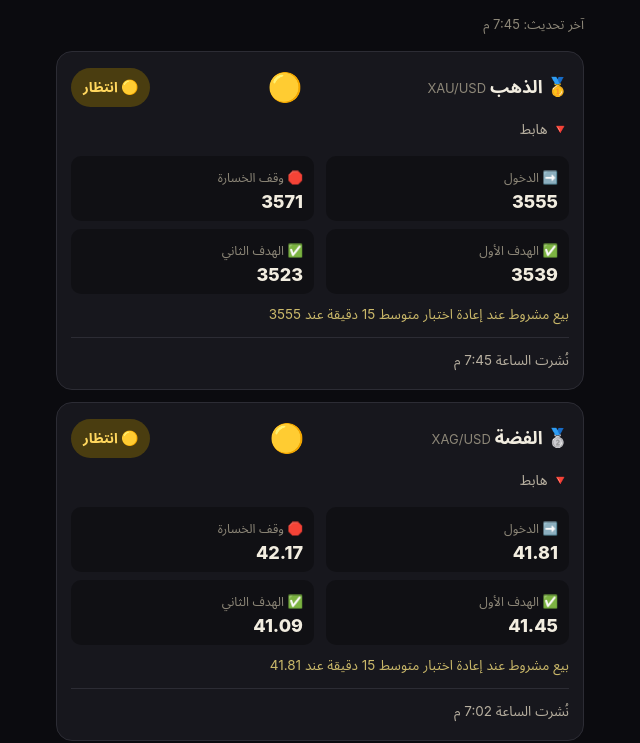
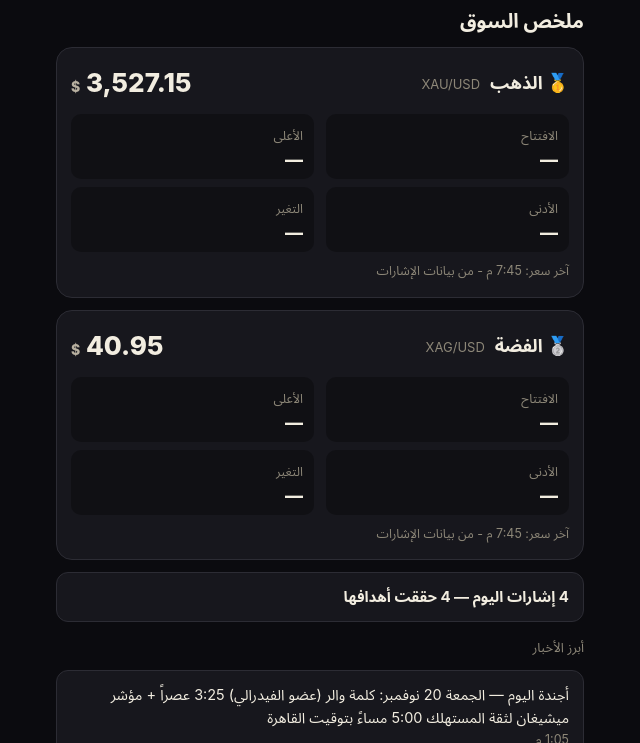
Before and after one commit to designsarchitech/ziko-gold-trading-data, a plain HTML site: page index.html in a window 1280 px wide. Shown: the part 366-1109 px from the top of the page, without its empty margins (320-960 px from the left). Drawn offline with Linux system fonts and the light colour scheme; no server answers.

Commit message:
Bigger app header + new Market Summary section (day OHLC/change, today's posted signals, top channel news)

```diff
--- a/index.html
+++ b/index.html
@@ -13,9 +13,10 @@
   #splash img { width: 330px; height: 330px; object-fit: cover; border-radius: 28px; }
   .wrap { max-width: 560px; margin: 0 auto; padding: 18px 16px 40px; }
   header { display: flex; align-items: center; gap: 12px; }
-  header .logo { width: 64px; height: 64px; border-radius: 14px; object-fit: cover; flex: none; }
-  header h1 { font-family: Georgia, "Times New Roman", serif; color: #e8c15a; font-size: 22px; margin: 0; line-height: 1.2; }
-  header .sub { color: #b8b0a0; font-size: 14px; margin-top: 4px; }
+  header .logo { width: 100px; height: 100px; border-radius: 18px; object-fit: cover; flex: none; }
+  header h1 { font-family: Georgia, "Times New Roman", serif; color: #e8c15a; font-size: 30px; margin: 0; line-height: 1.2; }
+  header .sub { color: #b8b0a0; font-size: 15px; margin-top: 4px; }
+  header > div { flex: 1; min-width: 0; }
   #langBtn { margin-inline-start: auto; background: #1c1c22; color: #e8c15a; border: 1px solid #3a3a44; border-radius: 999px; padding: 8px 14px; font-size: 14px; font-weight: 700; cursor: pointer; flex: none; }
   .pills { display: flex; gap: 10px; margin: 18px 0 14px; }
   .pill { flex: 1; display: flex; align-items: center; justify-content: center; gap: 8px; background: #17171d; border: 1px solid #2c2c34; border-radius: 999px; padding: 10px 8px; font-size: 15px; font-weight: 700; cursor: pointer; color: #f2ede0; }
@@ -30,6 +31,18 @@
   .price-card .val { font-size: 30px; font-weight: 800; margin: 10px 0 6px; direction: ltr; text-align: end; }
   .price-card .val small { font-size: 16px; color: #b8b0a0; }
   .price-card .note { color: #8d8778; font-size: 12.5px; line-height: 1.5; }
+  .sum-card { background: #17171d; border: 1px solid #2c2c34; border-radius: 16px; padding: 16px 14px; margin-bottom: 12px; }
+  .sum-head { display: flex; align-items: center; justify-content: space-between; gap: 10px; }
+  .sum-head .name { font-size: 18px; font-weight: 800; }
+  .sum-head .sym { color: #8d8778; font-size: 13px; margin-inline-start: 6px; font-weight: 400; }
+  .sum-price { font-size: 26px; font-weight: 800; direction: ltr; white-space: nowrap; }
+  .sum-price small { font-size: 14px; color: #b8b0a0; }
+  .sum-card .nums { margin-top: 12px; }
+  .sum-card .note { color: #8d8778; font-size: 12.5px; line-height: 1.5; margin-top: 10px; }
+  .chg.up { color: #5eead4; }
+  .chg.down { color: #ff7a7a; }
+  .sum-line { background: #17171d; border: 1px solid #2c2c34; border-radius: 12px; padding: 12px 14px; margin-bottom: 12px; font-size: 15px; font-weight: 700; line-height: 1.6; }
+  .sum-news-label { color: #8d8778; font-size: 13px; margin: 4px 0 8px; }
   h2 { font-size: 20px; margin: 22px 0 4px; }
   .updated { color: #8d8778; font-size: 13px; margin-bottom: 12px; }
   .sig-card { background: #17171d; border: 1px solid #2c2c34; border-radius: 16px; padding: 16px 14px; margin-bottom: 12px; }
@@ -110,6 +123,9 @@
       <div class="note" id="silverPriceNote"></div>
     </div>
   </div>
+
+  <h2 data-i18n="summaryTitle"></h2>
+  <div id="summaryBox"></div>
 
   <h2 data-i18n="entrySignals"></h2>
   <div class="updated"><span data-i18n="lastUpdate"></span>: <span id="lastUpdate">—</span></div>
@@ -215,7 +231,16 @@ const T = {
     newSignal: "إشارة جديدة",
     tp1Hit: "تحقق الهدف الأول",
     tp1Tp2Hit: "تحقق الهدف الأول ثم الثاني",
-    noResult: "لا نتيجة بعد"
+    noResult: "لا نتيجة بعد",
+    summaryTitle: "ملخص السوق",
+    dayOpen: "الافتتاح",
+    dayHigh: "الأعلى",
+    dayLow: "الأدنى",
+    dayChange: "التغير",
+    signalsToday: "إشارات اليوم",
+    hitTargets: "حققت أهدافها",
+    noSignalsToday: "لا توجد إشارات منشورة اليوم",
+    summaryNews: "أبرز الأخبار"
   },
   en: {
     subtitle: "Live gold & silver signals, moment by moment",
@@ -275,7 +300,16 @@ const T = {
     newSignal: "New signal",
     tp1Hit: "TP1 hit",
     tp1Tp2Hit: "TP1 hit, then TP2",
-    noResult: "No result yet"
+    noResult: "No result yet",
+    summaryTitle: "Market summary",
+    dayOpen: "Open",
+    dayHigh: "High",
+    dayLow: "Low",
+    dayChange: "Change",
+    signalsToday: "signals today",
+    hitTargets: "hit their targets",
+    noSignalsToday: "No signals posted today",
+    summaryNews: "Top news"
   }
 };
 
@@ -285,6 +319,10 @@ if (lang !== "ar" && lang !== "en") lang = "ar";
 
 let currentFeed = SNAPSHOT_FEED;
 let livePriceAt = { gold: null, silver: null };
+// Market summary: day stats (open/high/low/change%) come from TradingView,
+// the app's existing second price channel — gold-api /price has no OHLC
+// fields, only price + updatedAt. Fetched on the 60s price cadence.
+let dayStats = { gold: null, silver: null };
 // Banner policy: the error banner must NOT appear on first paint while the
 // first live fetch is still in flight — show a subtle "updating" state
 // instead. The error banner appears only after the live fetch + one retry
@@ -513,8 +551,59 @@ function renderHistory() {
   }).join("");
 }
 
+function cairoDay(iso) {
+  try {
+    return new Intl.DateTimeFormat("en-CA", { timeZone: "Africa/Cairo", year: "numeric", month: "2-digit", day: "2-digit" }).format(new Date(iso));
+  } catch (e) { return ""; }
+}
+function renderSummary() {
+  const box = document.getElementById("summaryBox");
+  if (!box) return;
+  const spot = (currentFeed && currentFeed.spot) || {};
+  let html = "";
+  [["gold", t("gold"), "XAU/USD"], ["silver", t("silver"), "XAG/USD"]].forEach(function (row) {
+    const key = row[0], name = row[1], sym = row[2];
+    const st = dayStats[key];
+    const chg = st && typeof st.change === "number" ? st.change : null;
+    const chgCls = chg === null ? "" : (chg >= 0 ? " up" : " down");
+    const chgTxt = chg === null ? "—" : (chg >= 0 ? "+" : "") + chg.toFixed(2) + "%";
+    const cell = function (lbl, v) { return "<div class=\"cell\"><div class=\"lbl\">" + esc(lbl) + "</div><div class=\"v\">" + esc(v) + "</div></div>"; };
+    html += "<div class=\"sum-card\"><div class=\"sum-head\"><span class=\"name\">" + esc(name) +
+      " <span class=\"sym\">" + sym + "</span></span>" +
+      "<span class=\"sum-price\"><small>$</small> " + esc(fmtPrice(spot[key])) + "</span></div>" +
+      "<div class=\"nums\">" +
+      cell(t("dayOpen"), st ? fmtPrice(st.open) : "—") +
+      cell(t("dayHigh"), st ? fmtPrice(st.high) : "—") +
+      cell(t("dayLow"), st ? fmtPrice(st.low) : "—") +
+      "<div class=\"cell\"><div class=\"lbl\">" + esc(t("dayChange")) + "</div><div class=\"v chg" + chgCls + "\">" + esc(chgTxt) + "</div></div>" +
+      "</div><div class=\"note\">" + esc(priceNote(key)) + "</div></div>";
+  });
+  // Today's signals — posted history only (single source of truth: never
+  // recomputed unposted analysis).
+  const today = cairoDay(new Date().toISOString());
+  const hist = (currentFeed && currentFeed.history) || [];
+  const todays = hist.filter(function (e) { return cairoDay(e.posted_at) === today; });
+  if (!todays.length) {
+    html += "<div class=\"sum-line\">" + esc(t("noSignalsToday")) + "</div>";
+  } else {
+    const hits = todays.filter(function (e) { return e.result === "tp1" || e.result === "both"; }).length;
+    html += "<div class=\"sum-line\">" + esc(todays.length + " " + t("signalsToday") + " — " + hits + " " + t("hitTargets")) + "</div>";
+  }
+  // Top 2 news — channel-posted news only (same data as the news section).
+  const news = (currentFeed && currentFeed.news) || [];
+  html += "<div class=\"sum-news-label\">" + esc(t("summaryNews")) + "</div>";
+  if (!news.length) {
+    html += "<div class=\"empty\">" + esc(t("noNews")) + "</div>";
+  } else {
+    html += news.slice(0, 2).map(function (n) {
+      return "<div class=\"news-item\"><div>" + esc(n.text) + "</div><div class=\"t\">" + esc(fmtTime(n.time)) + "</div></div>";
+    }).join("");
+  }
+  box.innerHTML = html;
+}
 function renderAll() {
   renderPrices();
+  renderSummary();
   renderSignals();
   renderHistory();
   renderNews();
@@ -653,7 +742,21 @@ function livePrice(metal) {
     return chain;
   }).catch(function () { return null; });
 }
+function fetchDayStats(metal) {
+  const url = metal === "gold"
+    ? "https://scanner.tradingview.com/symbol?symbol=OANDA:XAUUSD&fields=open,high,low,close,change,change_abs"
+    : "https://scanner.tradingview.com/symbol?symbol=TVC:SILVER&fields=open,high,low,close,change,change_abs";
+  return fetchWithTimeout(url, 12000).then(function (d) {
+    if (!d || typeof d.open !== "number" || typeof d.high !== "number" || typeof d.low !== "number") return null;
+    return { open: d.open, high: d.high, low: d.low, change: (typeof d.change === "number" ? d.change : null) };
+  }).catch(function () { return null; });
+}
 function refreshPrices() {
+  Promise.all([fetchDayStats("gold"), fetchDayStats("silver")]).then(function (st) {
+    if (st[0]) dayStats.gold = st[0];
+    if (st[1]) dayStats.silver = st[1];
+    renderSummary();
+  });
   return Promise.all([livePrice("gold"), livePrice("silver")]).then(function (res) {
     const now = new Date().toISOString();
     if (res[0]) {
@@ -671,6 +774,7 @@ function refreshPrices() {
       livePriceAt.silver = null;
     }
     renderPrices();
+    renderSummary();
   });
 }
 function refreshAll() {
```
